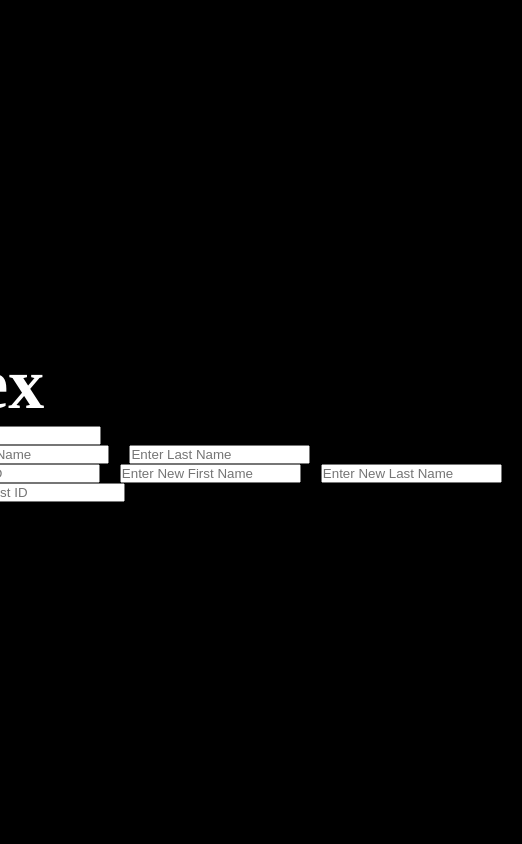
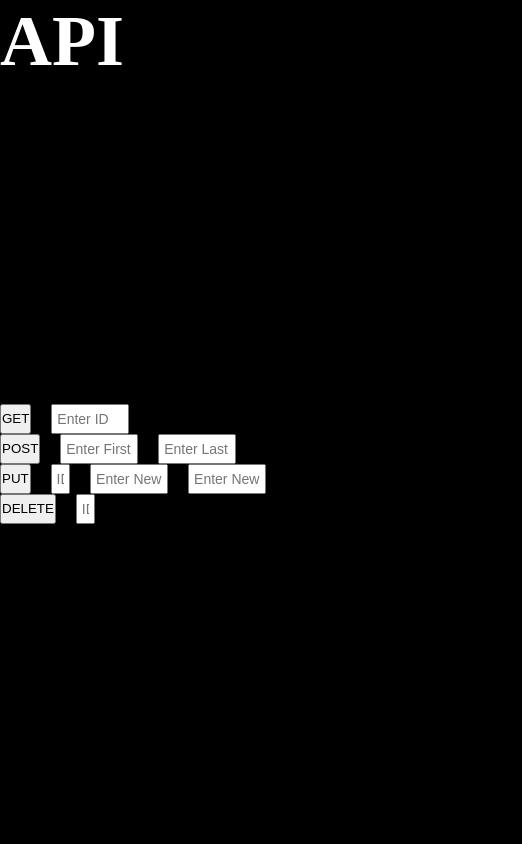
Before and after one commit to NongFeen/KMITL_MVC_2024, a website: page src/views/index.html in a window 390 px wide. Shown: the whole page, 522 px wide, since content can reach past the window. Drawn offline with Linux system fonts and the light colour scheme; files that its build step writes are made by us from their sources; files whose address does not match are found by name.

Commit message:
add some responsive

```diff
--- a/src/public/css/style.css
+++ b/src/public/css/style.css
@@ -10,12 +10,24 @@ body {
     color: #fff;
     background-color: #000;
     display: grid;
-    place-content: center;
+    place-content: mid;
 }
 
-.button-container {
+.container {
     display: flex;
-    flex-direction: row;
     gap: 20px; /* Adjust spacing between elements */
     font-size: 16px;
+
 }
+.text-Input{
+    width: 20%;
+    height: 30px;
+    padding: 1vw;
+    font-size: 14px;
+}
+.id-Input {
+    width: 5%; /* Adjust this value to make the input smaller */
+    height: 30px;
+    padding: 1vw;  /* Adjust padding for inner spacing */
+    font-size: 14px; /* Adjust font size if needed */
+}
--- a/src/views/index.html
+++ b/src/views/index.html
@@ -7,36 +7,38 @@
     <meta name="viewport" content="width=device-width, initial-scale=1.0">
     <title>Index</title>
     <link rel="stylesheet" href="../css/style.css" />
+
 </head>
 
 <body>
-    <h1>Index</h1>
+    <h1>API
+    </h1>
     <div>
-        <div class="button-container">
+        <div class="container">
             <button type="button" id="getButton">GET</button>
-            <input type="text" id="USEGETAPI" placeholder="Enter ID">
-            <div id="GETstatusMessage" font-size: 16px;></div>
+            <input type="text" id="USEGETAPI" class="text-Input" placeholder="Enter ID"><br>
         </div>
+        <div class="container" id="GETstatusMessage" ></div>
+        <div class="container">
+            <button type="button" id="postButton">POST</button>
+            <input type="text" id="USEPOSTAPI_FName" class="text-Input" placeholder="Enter First Name">
+            <input type="text" id="USEPOSTAPI_LName" class="text-Input" placeholder="Enter Last Name"><br>
+        </div>
+        <div class="container" id="POSTstatusMessage"></div>
 
-        <div class="button-container">
-            <button type="button" id="postButton">POST</button>
-            <input type="text" id="USEPOSTAPI_FName" placeholder="Enter First Name">
-            <input type="text" id="USEPOSTAPI_LName" placeholder="Enter Last Name">
-            <div id="POSTstatusMessage"></div>
+        <div class="container">
+            <button type="button" id="putButton">PUT</button>
+            <input type="text" id="USEPUTAPI_ID" class="id-Input" placeholder="ID">
+            <input type="text" id="USEPUTAPI_FName" class="text-Input" placeholder="Enter New First Name">
+            <input type="text" id="USEPUTAPI_LName" class="text-Input" placeholder="Enter New Last Name"><br>
         </div>
+        <div class="container" id="PUTstatusMessage"></div>
 
-        <div class="button-container">
-            <button type="button" id="putButton">PUT</button>
-            <input type="text" id="USEPUTAPI_ID" placeholder="Enter Exist ID">
-            <input type="text" id="USEPUTAPI_FName" placeholder="Enter New First Name">
-            <input type="text" id="USEPUTAPI_LName" placeholder="Enter New Last Name">
-            <div id="PUTstatusMessage"></div>
+        <div class="container">
+            <button type="button" id="deleteButton"  >DELETE</button>
+            <input type="text" id="USEDELETEAPI_ID" class="id-Input" placeholder="ID"><br>
         </div>
-        <div class="button-container">
-            <button type="button" id="deleteButton" >DELETE</button>
-            <input type="text" id="USEDELETEAPI_ID" placeholder="Enter Exist ID">
-            <div id="DELETEstatusMessage"></div>
-        </div>
+        <div class="container" id="DELETEstatusMessage"></div>
 
     </div>
     <script src="../scripts/useapi.js" defer></script>
```
